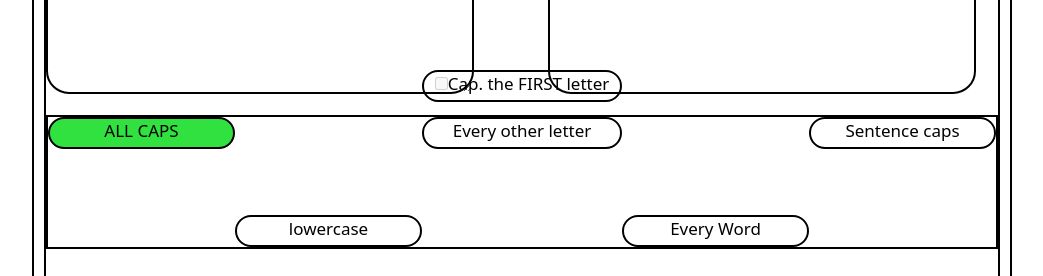
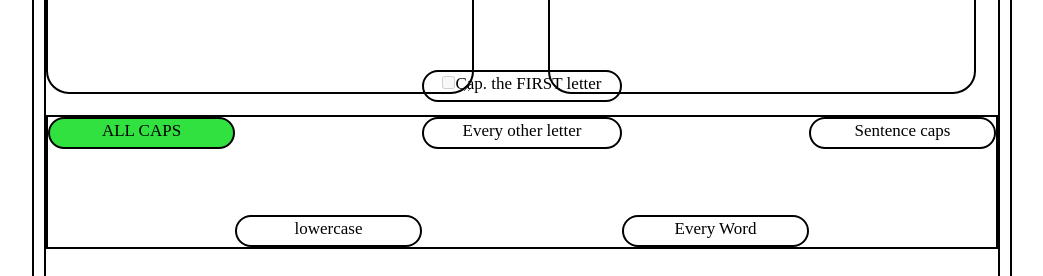
Before and after one commit to letmeeatbrioche/capitalization-app, a Next.js app: page / in a window 1280 px wide. Shown: the part 363-639 px from the top of the page, without its empty margins (118-1161 px from the left). Built offline with nearby package versions, Linux system fonts and the light colour scheme.

Commit message:
Add custom styles

```diff
--- a/tailwind.config.js
+++ b/tailwind.config.js
@@ -4,7 +4,21 @@ module.exports = {
     "./src/**/*.{js,ts,jsx,tsx,mdx}",
   ],
   theme: {
-    extend: {},
+    extend: {
+      backgroundImage: {
+        'main-bg-img': "url('../public/assets/CAPITALIZATION.png')"
+      },
+      boxShadow: {
+        'container-shadow': '0px 0px 20px 4px rgba(170, 178, 255, 0.5)'
+      },
+      padding: {
+        'label-padding': '8px 14px 30px 14px',
+        'checkbox-padding': '7px 10px 30px 10px'
+      }
+    },
+    fontFamily: {
+      'arial-sans': ['Arial', 'Helvetica', 'sans-serif']
+    }
   },
   plugins: [],
 }
```
